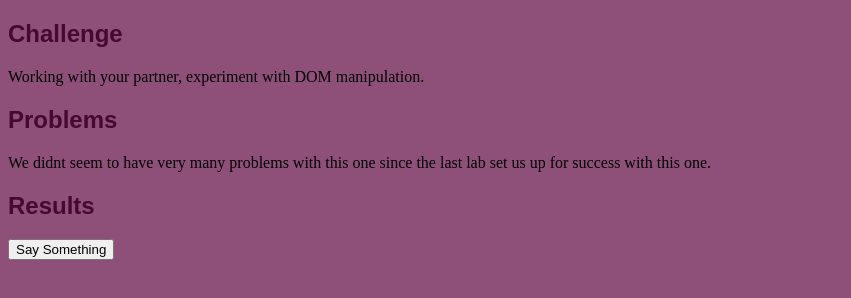
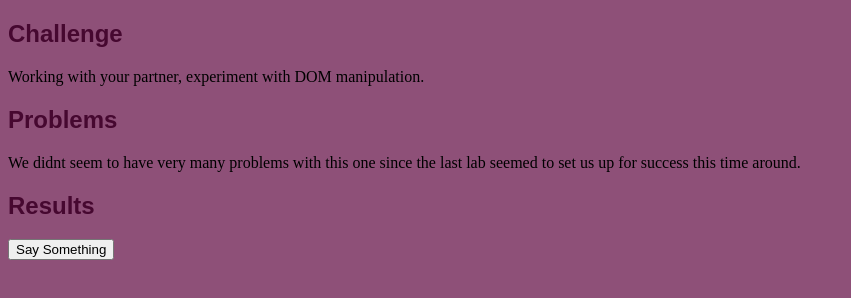
Before and after one commit to angieflum/art101, a plain HTML site: page lab10/index.html in a window 1280 px wide. Shown: the whole page, without its empty margins (0-851 px from the left). Drawn offline with nearby package versions, Linux system fonts and the light colour scheme.

Commit message:
index.update

```diff
--- a/lab10/index.html
+++ b/lab10/index.html
@@ -19,7 +19,7 @@
     <section id="problems">
         <h2>Problems</h2>
         <div>
-            <p>We didnt seem to have very many problems with this one since the last lab set us up for success with this one.</p>
+            <p>We didnt seem to have very many problems with this one since the last lab seemed to set us up for success this time around.</p>
         </div>
     </section>
     <section id="results">
```
